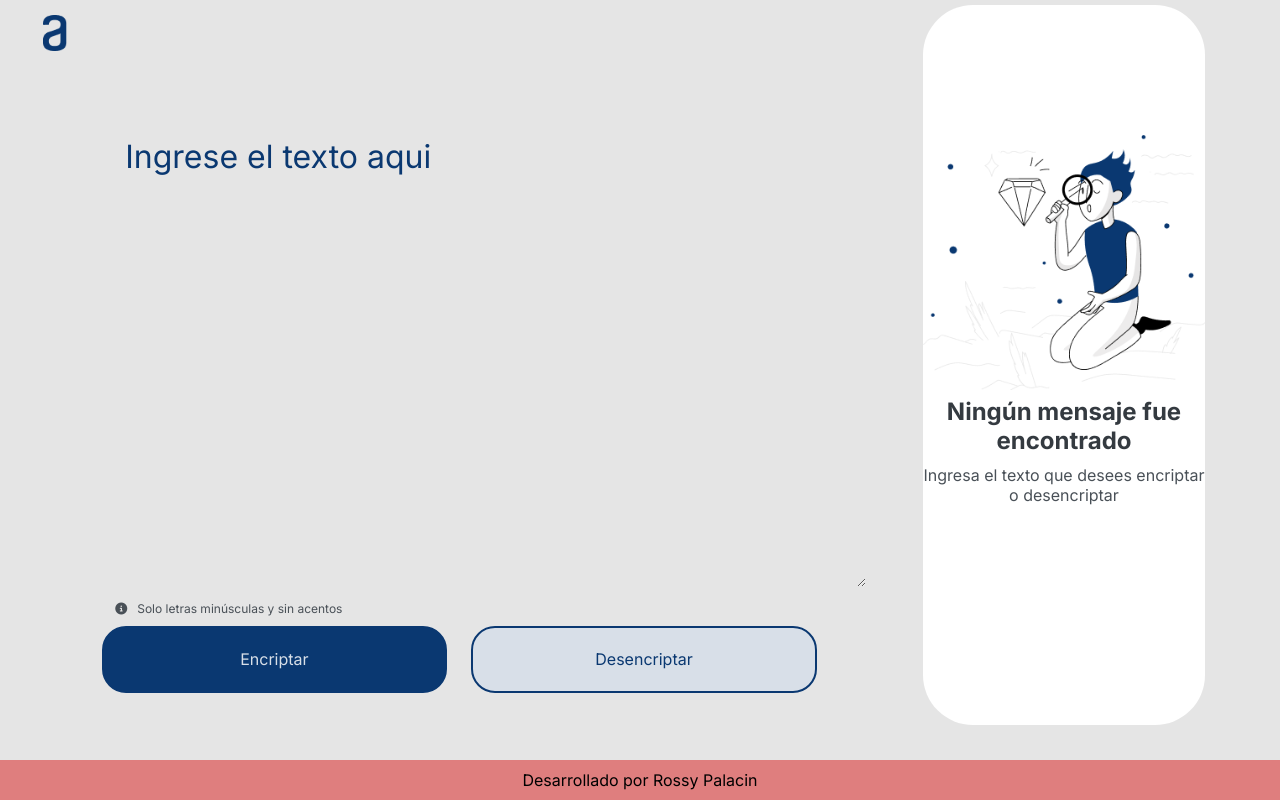
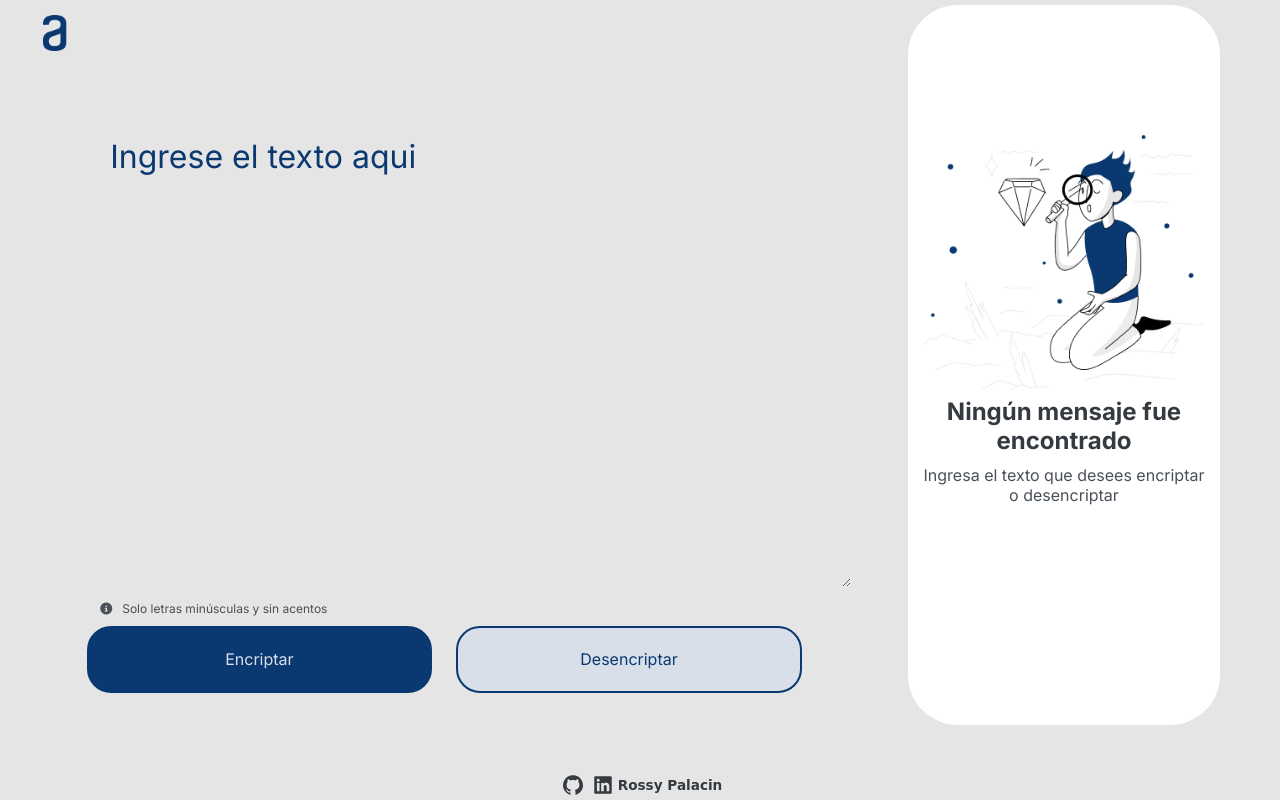
Before and after one commit to ROZZYNUEZ14/Challenge_EncriptadorTexto, a plain HTML site: page index.html in a window 1280 px wide. Drawn offline with Linux system fonts and the light colour scheme; a web font is replaced by a local one.

Commit message:
Se modifica el footer en html y css

```diff
--- a/index.html
+++ b/index.html
@@ -40,7 +40,9 @@
     </main>
 
     <footer>
-        <p>Desarrollado por Rossy Palacin</p>
+        <img id="githubImg" src="/assets/github-logo_icon-icons.com_73546.svg"/>
+        <img id="linkedinImg" src="/assets/linkedin.svg"/>
+        <p>Rossy Palacin</p>
     </footer>
     <script src="app.js"></script>
 </body>
--- a/style.css
+++ b/style.css
@@ -1,4 +1,5 @@
 @import url('https://fonts.googleapis.com/css2?family=Inter:wght@100..900&display=swap');
+@import url('https://fonts.googleapis.com/css2?family=Playwrite+AT:ital,wght@0,100..400;1,100..400&display=swap');
 :root{
     --color-primario: #0A3871/*#000000*/;
     --color-secundario: #343A40/*#F6F6F6*/;
@@ -111,7 +112,7 @@ i{
 #salida_texto{
     width: 22%;
     height: 720px;
-    padding: 0px;
+    padding:0px 15px;
     margin-top: -50px;
     border-radius: 50px;
     font-family: var(--fuente-Inter);
@@ -176,13 +177,33 @@ i{
 }
 
 footer{
+    display: flex;
+    justify-content: center;
+    align-items: center;
+    position: absolute;
+    bottom: 0;
     width: 100%;
+    height: 30px;
+    /*
     padding-top: 10px;
     padding-bottom: 10px;
-    text-align: center;
+    */
+
+    /*
     margin-top: 35px;
     margin-bottom: 0;
-    display: block;
-    background-color: #df7e7e;
+    */
+    background-color: transparent;
     font-family: var(--fuente-Inter);
+    font-weight: 700;
+    font-size: 0.85rem;
+    color: var(--color-secundario);
+    font-family: "Playwrite AT", cursive;
 }
+
+#githubImg, #linkedinImg{
+
+    width: 20px;
+    height: 20px;
+    margin:5px;
+}
```
Also changed, not shown: assets/github-logo_icon-icons.com_73546.svg (added), assets/linkedin.svg (added).
